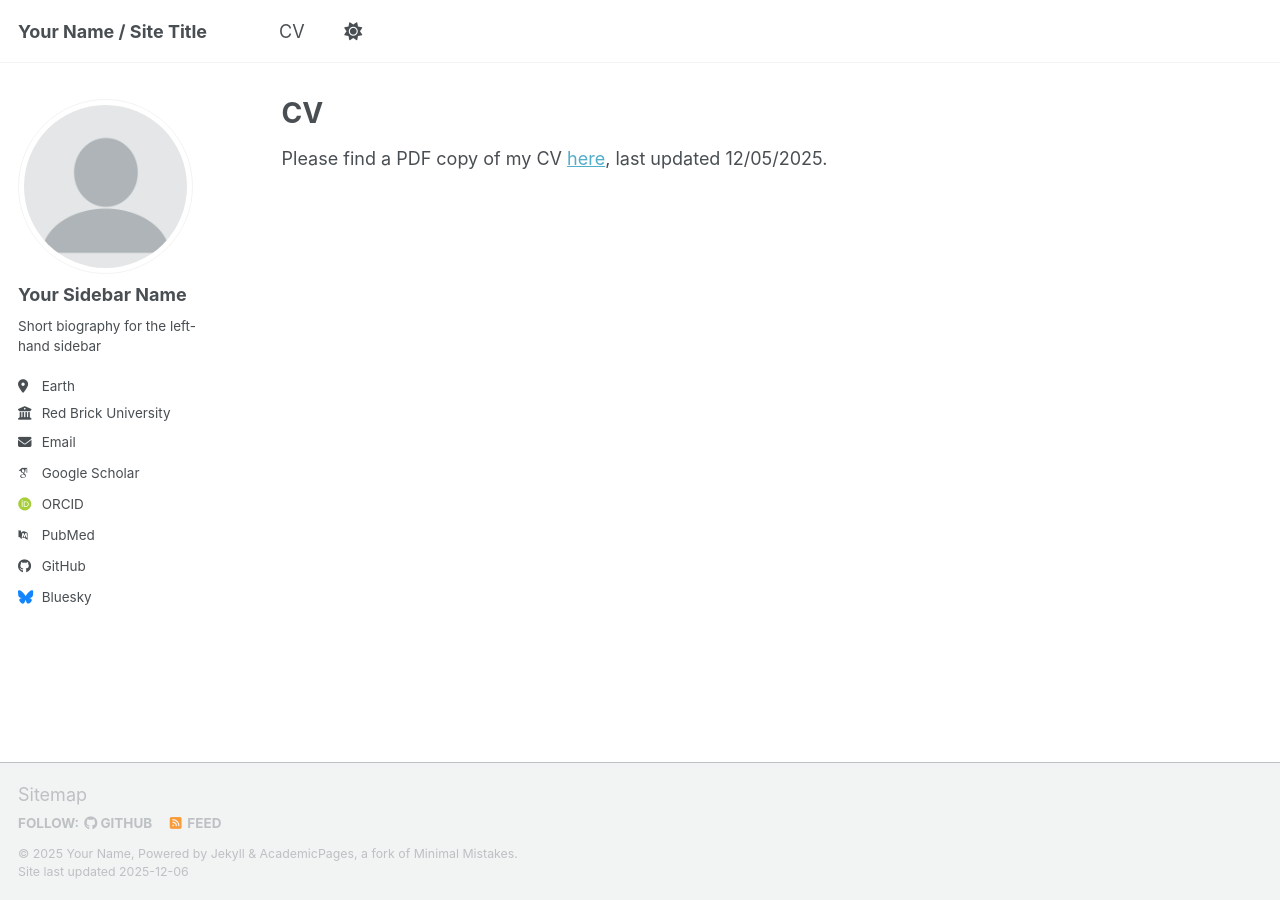
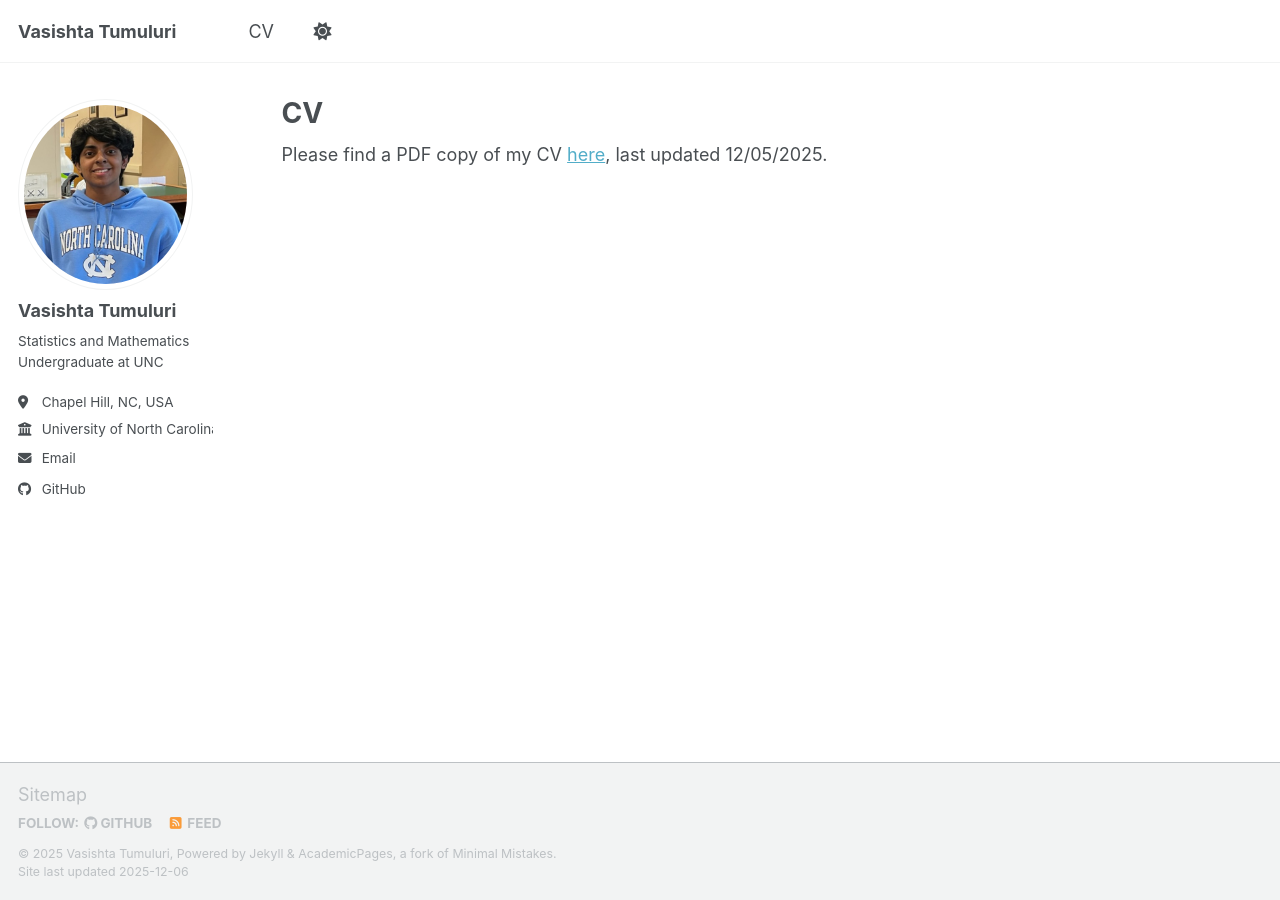
Before and after one commit to vtumulur/vtumulur.github.io, a Jekyll site: the page built from _pages/cv.md, in a window 1280 px wide. Built offline with Jekyll 4.4.1, drawn with Linux system fonts in a browser that asks for light colours; some web fonts are replaced; a script bundle is joined from its source files by our own code; library files that are not in the unit come from our copies.

Commit message:
add headshot and edit sidebar

```diff
--- a/_config.yml
+++ b/_config.yml
@@ -9,39 +9,39 @@
 # Basic Site Settings
 locale                   : "en-US"
 site_theme               : "default" # Currently available options are "default", "air"
-title                    : "Your Name / Site Title"
+title                    : "Vasishta Tumuluri"
 title_separator          : "-"
-name                     : &name "Your Name"
-description              : &description "Your Name's academic portfolio"   # Update this with a general description of your site, this is the default if not overridden by a page
-url                      : https://academicpages.github.io # The base hostname & protocol for your site e.g. "https://[your GitHub username].github.io",
+name                     : &name "Vasishta Tumuluri"
+description              : &description "Vasishta Tumuluri's personal website"   # Update this with a general description of your site, this is the default if not overridden by a page
+url                      : https://vtumulur.github.io # The base hostname & protocol for your site e.g. "https://[your GitHub username].github.io",
                                                            # or if you already have some other page hosted on Github then use "https://[your GitHub username].github.io/[Your Repo Name]"
 baseurl                  : "" # the subpath of your site, e.g. "/blog"
-repository               : "academicpages/academicpages.github.io"
+repository               : "vtumulur/vtumulur.github.io"
 
 # Site Author - The following control what appear as part of the author content on the side bar.
 #               If a field is blank the icon and link will not appear, otherwise it will be shown.
 #               Additional customization can be done by editing /_includes/author-profile.html
 author:
   # Biographic information
-  avatar           : "profile.png"
-  name             : "Your Sidebar Name"
+  avatar           : "headshot.jpg"
+  name             : "Vasishta Tumuluri"
   pronouns         : # example: "she/her"
-  bio              : "Short biography for the left-hand sidebar"
-  location         : "Earth"
-  employer         : "Red Brick University"
+  bio              : "Statistics and Mathematics Undergraduate at UNC"
+  location         : "Chapel Hill, NC, USA"
+  employer         : "University of North Carolina at Chapel Hill"
   uri              : # URL
-  email            : "none@example.org"
+  email            : "vtumulur@unc.edu"
 
   # Academic websites
   academia         : # URL
   arxiv            : # URL - Update with the correct link to your profile
-  googlescholar    : "https://scholar.google.com/citations?user=PS_CX0AAAAAJ"
+  # googlescholar    : "https://scholar.google.com/citations?user=PS_CX0AAAAAJ"
   inspire-hep      : # URL
   impactstory      : # URL
-  orcid            : "https://orcid.org/yourorcidurl"
+  # orcid            : "https://orcid.org/yourorcidurl"
   semantic         : # URL
   ssrn             : # URL
-  pubmed           : "https://www.ncbi.nlm.nih.gov/pubmed/?term=john+snow"
+  # pubmed           : "https://www.ncbi.nlm.nih.gov/pubmed/?term=john+snow"
   researchgate     : # URL
   scopus           : # URL
   zotero           : # URL
@@ -51,13 +51,13 @@ author:
   bitbucket        : # Username - Update with your username on the site
   codepen          : # Username
   dribbble         : # Username
-  github           : "academicpages"
+  github           : "vtumulur"
   kaggle           : # Username
   stackoverflow    : # User number or user number and name (i.e., use "1" or "1/jeff-atwood")
 
   # Social media
   artstation       : # Username
-  bluesky          : "bsky.app" # Replace this with you Bluesky username
+  # bluesky          : "bsky.app" # Replace this with you Bluesky username
   facebook         : # Username
   flickr           : # Username
   foursquare       : # Username
```
Also changed, not shown: _pages/cv.md (+0 -1 lines), images/headshot.jpg (added), 2 other files.
